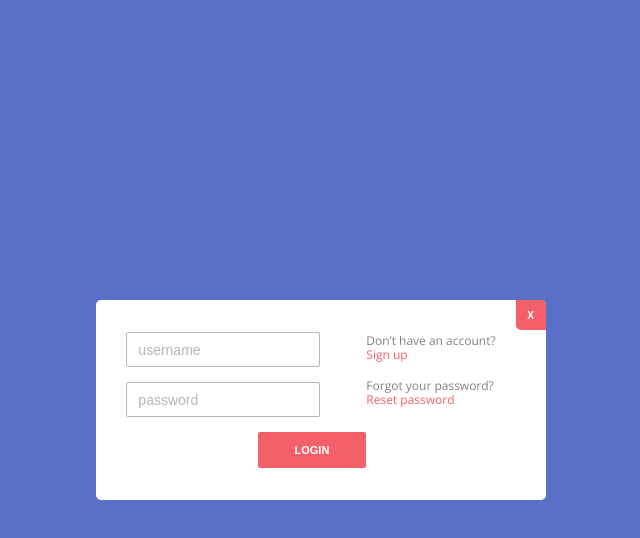
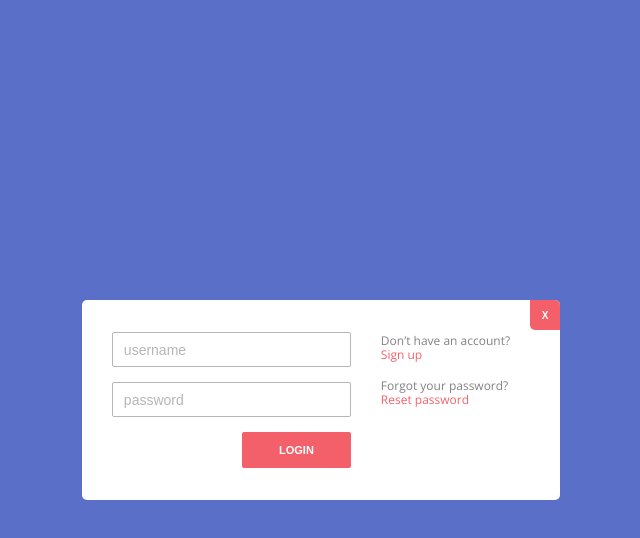
Before and after one commit to raha-frontend/login-modal-interface, a plain HTML site: page index.html in a window 1280 px wide. Both pictures are taken after a click on the button "ЗАКАЗАТЬ ЗВОНОК". Shown: the whole page, without its empty margins (319-959 px from the left). Drawn offline with nearby package versions, Linux system fonts and the light colour scheme.

Commit message:
add to changes

```diff
--- a/style.css
+++ b/style.css
@@ -47,12 +47,12 @@ body {
 }
 
 .form-wrapper {
-    max-width: 270px;
-    padding: 32px 0 32px 30px;
+    max-width: 299px;
+    padding: 32px 30px;
 }
 
 .form-field {
-    max-width: 240px;
+    width: 100%;
     height: 35px;
     border: 1px solid #b6b6b6;
     border-radius: 2px;
```
